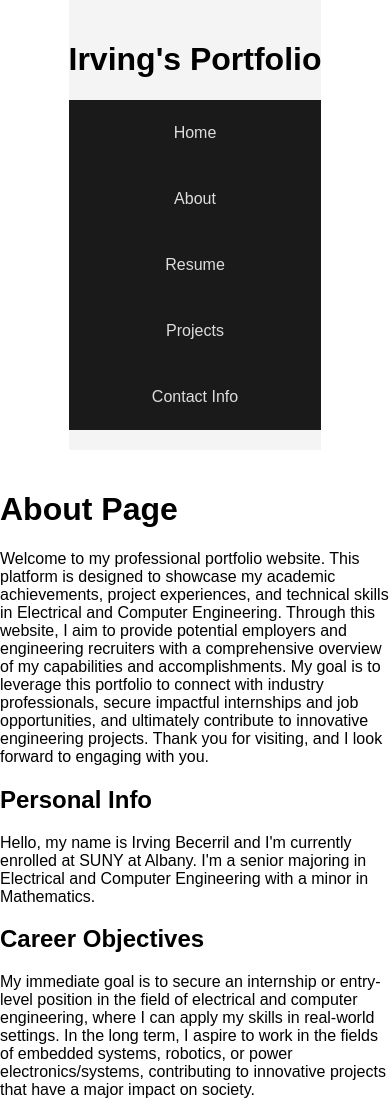
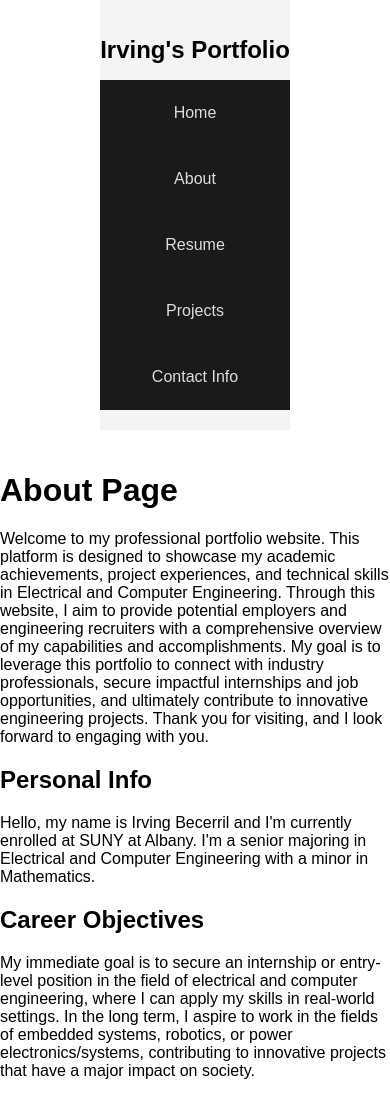
Before and after one commit to IrvingBecerril/becerrilportfolio, a plain HTML site: page about.html in a window 390 px wide. Shown: the top 1100 px of the page. Drawn offline with Linux system fonts and the light colour scheme.

Commit message:
mobile website fixes

```diff
--- a/style.css
+++ b/style.css
@@ -18,6 +18,7 @@ header {
 nav {
     width: 100%;
     background-color: #1a1a1a;
+    overflow: hidden;
 }
 
 nav ul {
@@ -78,22 +79,26 @@ button {
     cursor: pointer;
 }
 
-/* Existing CSS content remains unchanged */
-
 /* Media query for smaller screens */
 @media (max-width: 600px) {
     nav ul {
-        flex-direction: column;
+        flex-direction: column; /* Stack the items vertically */
         align-items: center;
     }
 
     nav ul li {
-        margin: 10px 0;
+        margin: 10px 0; /* Space out the items vertically */
+    }
+
+    header h1 {
+        font-size: 1.5em; /* Adjust the font size for smaller screens */
+        overflow: visible; /* Ensure the text is visible */
+        white-space: nowrap; /* Prevent the text from wrapping */
     }
 
     .header-container {
         flex-direction: column;
-        align-items: flex-start;
+        align-items: center;
     }
 
     .header-container h1,
```
